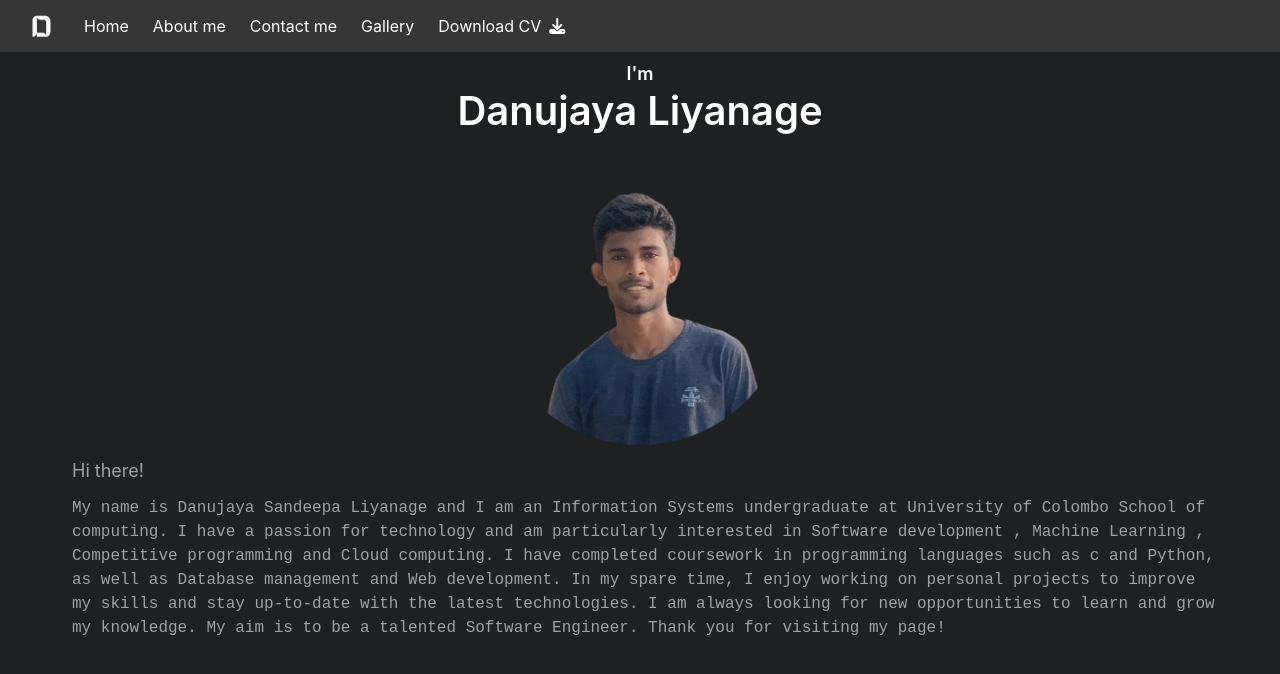
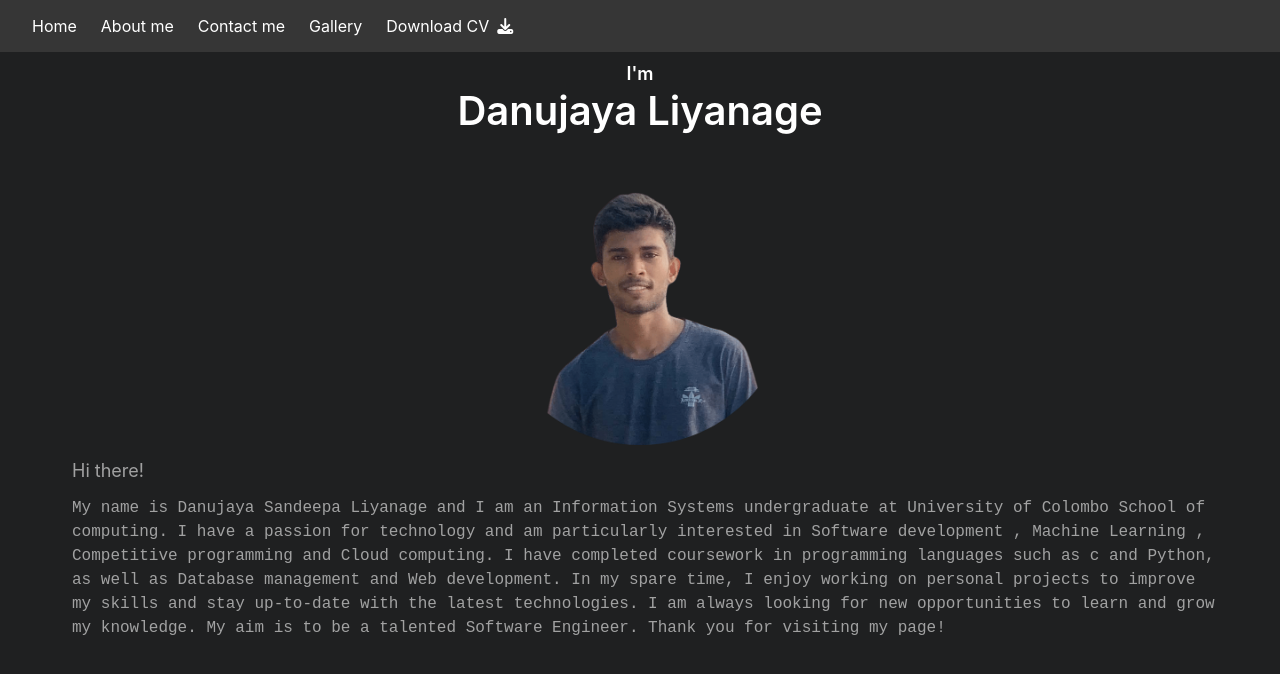
Before and after one commit to danujaya00/danujaya00.github.io, a plain HTML site: page about.html in a window 1280 px wide. Drawn offline with nearby package versions, Linux system fonts and the light colour scheme.

Commit message:
removed the navbar icon

```diff
--- a/about.html
+++ b/about.html
@@ -21,9 +21,9 @@
 	<body>
 		<nav class="navbar is-dark is-fixed-top">
 			<div class="navbar-brand ml-4">
-				<a class="navbar-item" href="./index.html">
+				<!-- <a class="navbar-item" href="./index.html">
 					<img src="./photos/logo.png" width="100%" height="100%" />
-				</a>
+				</a> -->
 				<a
 					role="button"
 					class="navbar-burger"
```
Also changed, not shown: contact.html (+2 -2 lines), gallery.html (+2 -2 lines), index.html (+2 -2 lines).
